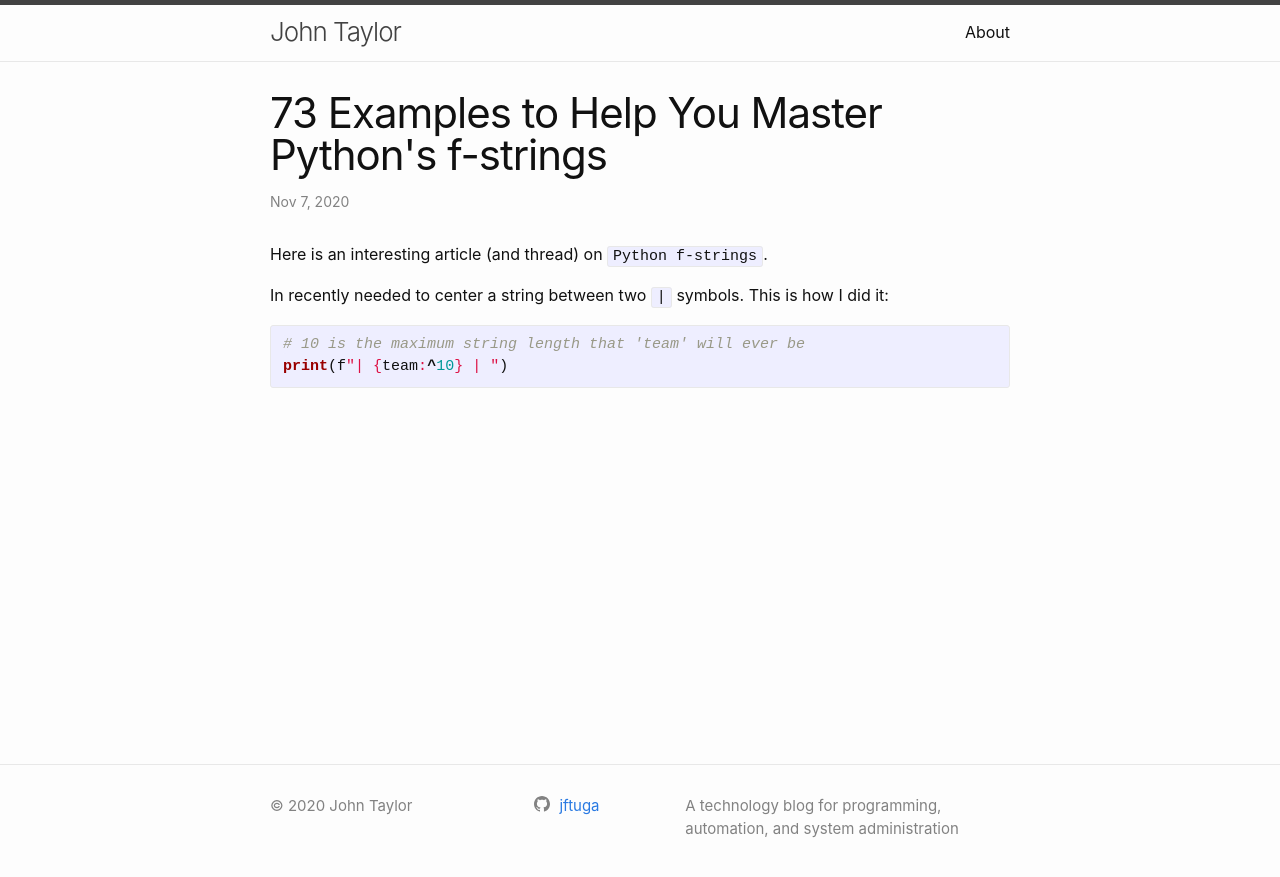
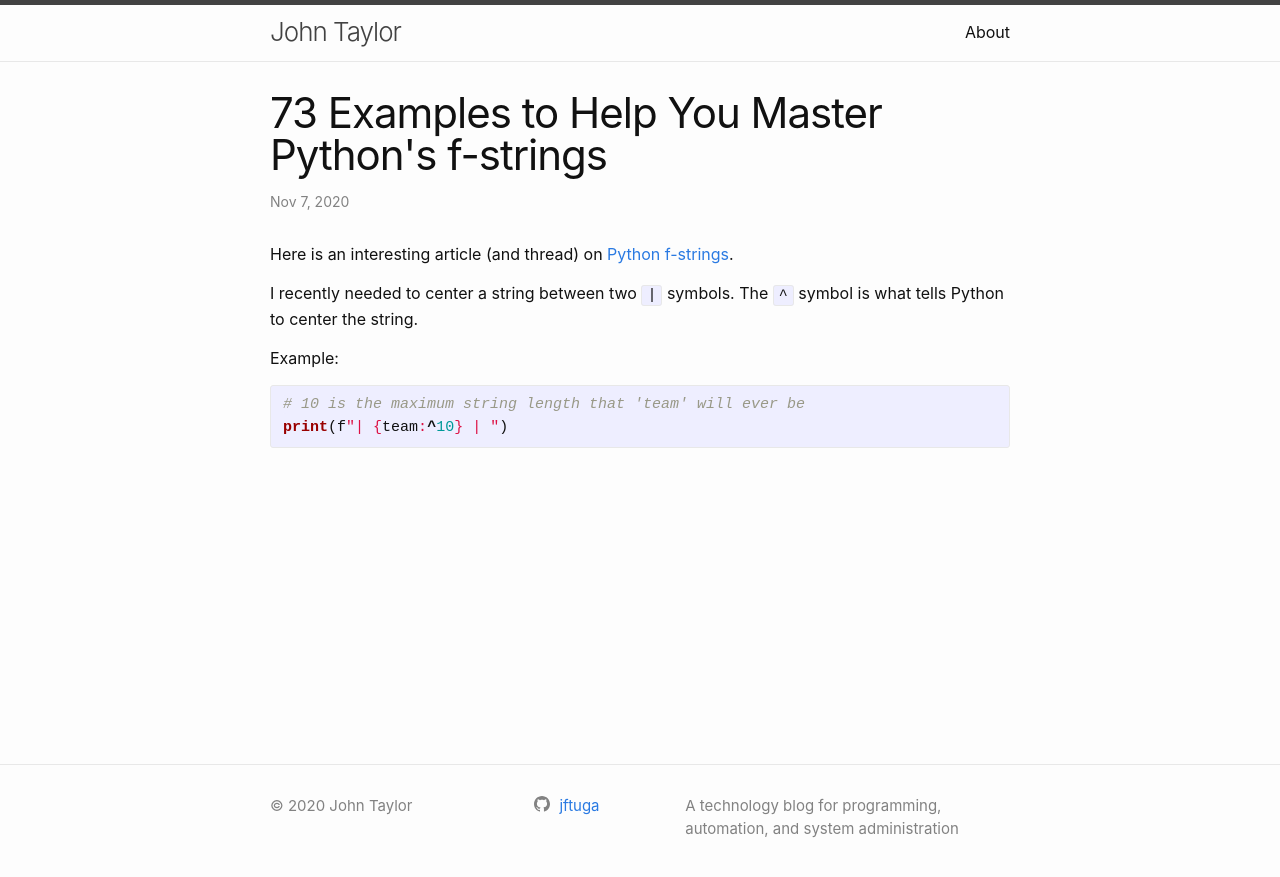
Before and after one commit to jftuga/blog, a Jekyll site: the page built from _posts/2020-11-07--73-Examples-to-Help-You-Master-Pythons-f-strings.md, in a window 1280 px wide. Shown: the top 877 px of the page. Built offline with Jekyll 4.4.1, drawn with Linux system fonts in a browser that asks for light colours.

Commit message:
added url

```diff
--- a/_posts/2020-11-07--73-Examples-to-Help-You-Master-Pythons-f-strings.md
+++ b/_posts/2020-11-07--73-Examples-to-Help-You-Master-Pythons-f-strings.md
@@ -5,9 +5,11 @@ date: 2020-11-07 13:20:59 +0000
 categories: python
 ---
 
-Here is an interesting article (and thread) on `Python f-strings`.
+Here is an interesting article (and thread) on [Python f-strings](https://www.reddit.com/r/Python/comments/jpojgg/73_examples_to_help_you_master_pythons_fstrings/).
 
-In recently needed to center a string between two `|` symbols.  This is how I did it:
+I recently needed to center a string between two `|` symbols.  The `^` symbol is what tells Python to center the string.
+
+Example:
 
 {% highlight python %}
 # 10 is the maximum string length that 'team' will ever be
```
